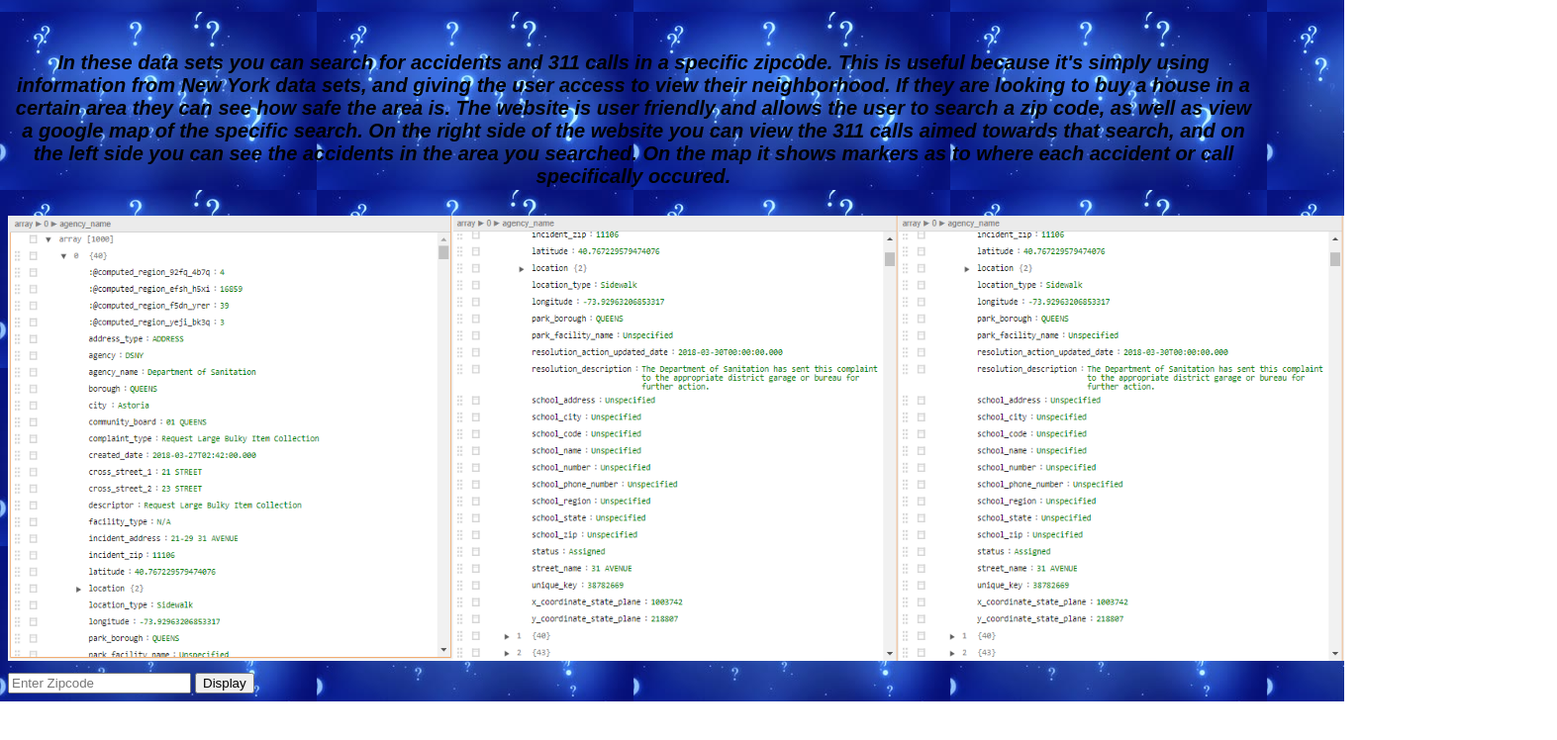
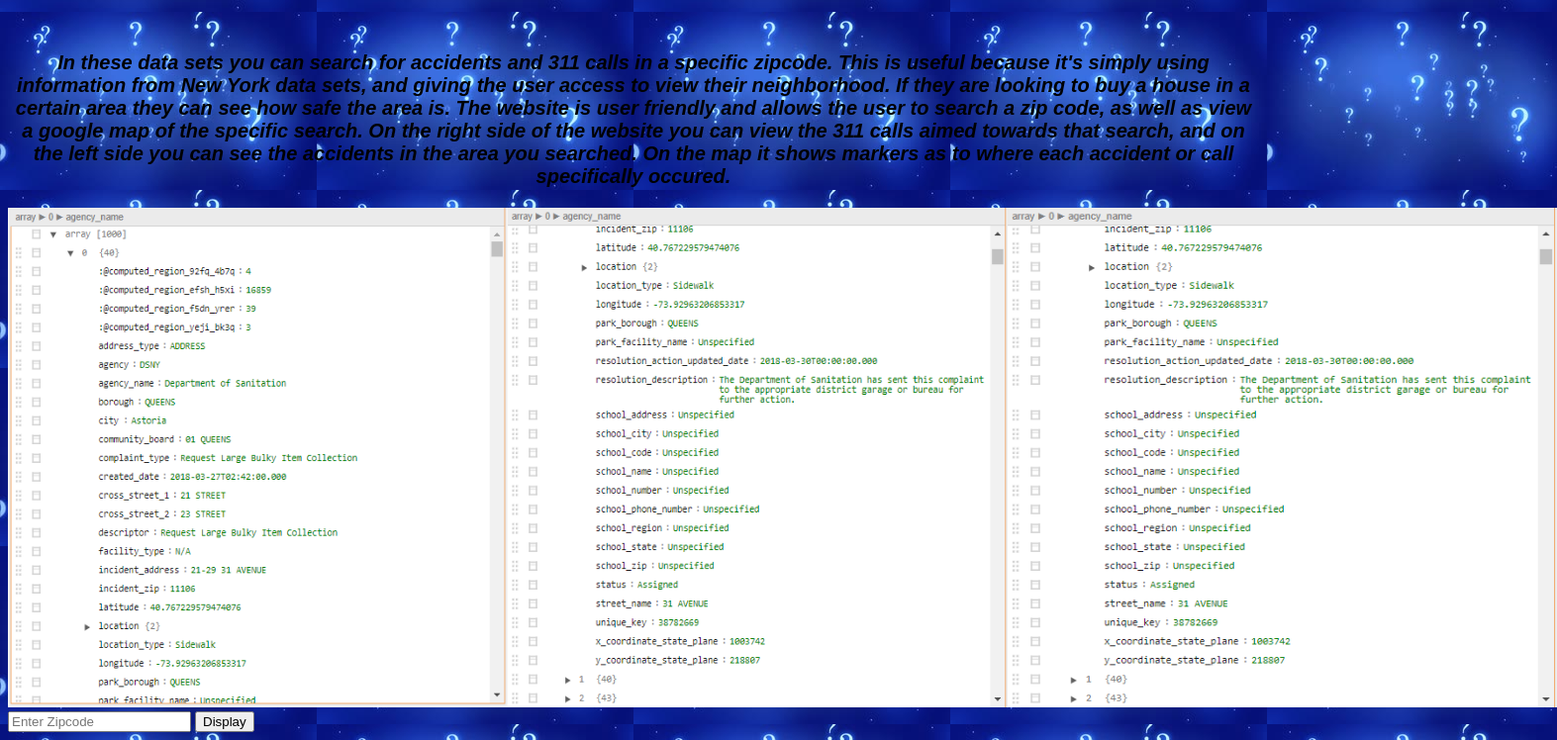
Before and after one commit to scasa0173/Test-Your-Zipcode-, a plain HTML site: page project 3-15-18.html in a window 1280 px wide. Shown: the part 168-916 px from the top of the page at 99% size, 1573 px wide, since content can reach past the window. Before the commit the page ends 877 px from the top, so only its background shows below. Drawn offline with nearby package versions, Linux system fonts and the light colour scheme; some packages are replaced by stand-ins of ours; no server answers.

Commit message:
Add files via upload

```diff
--- a/project 3-15-18.html
+++ b/project 3-15-18.html
@@ -278,19 +278,19 @@
     </p>
 
     <div class="img__wrap">
-            <img height="450" width="450" class="img__img" src="311 calls 1.png" />
+            <img height="505" width="505" class="img__img" src="311 calls 1.png" />
             <h4 class="img__description1">
                This is the 1st screenshot of the JSON for the 311 calls, where you will find the array and all the variables!
             </h4>
         </div>
         <div class="img__wrap">
-                <img height="450" width="450" class="img__img" src="311 calls 2.png" />
+                <img height="505" width="505" class="img__img" src="311 calls 2.png" />
                 <h4 class="img__description2">
                    This is the 2nd screenshot of the JSON for the 311 calls, where you will find the array and all the variables!
                 </h4>
             </div>
             <div class="img__wrap">
-                    <img height="450" width="450" class="img__img" src="311 calls 2.png" />
+                    <img height="505" width="555" class="img__img" src="311 calls 2.png" />
                     <h4 class="img__description3">
                        This is the 1st screenshot of the JSON for the Accidents, where you will find the array and all the variables!
                     </h4>
```
